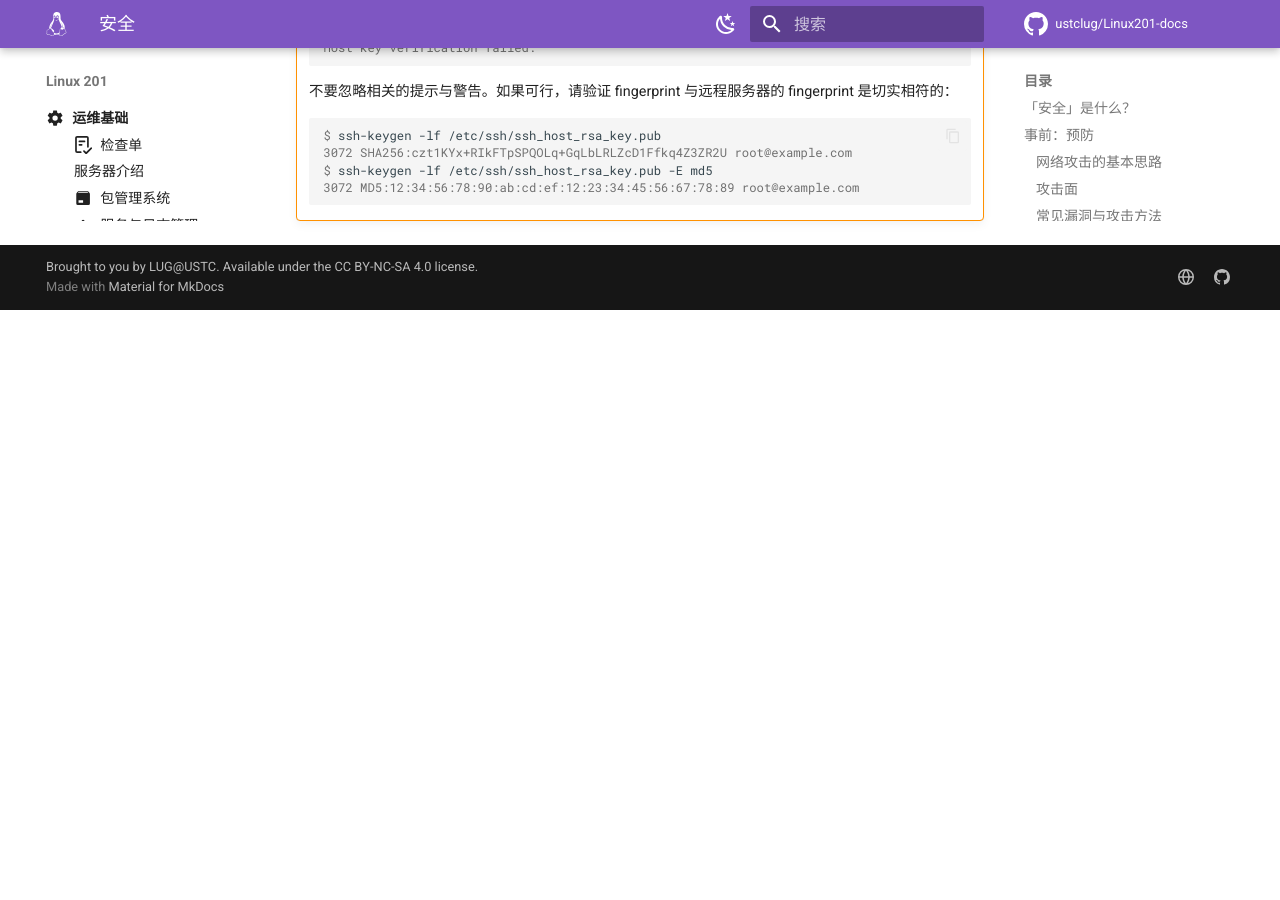
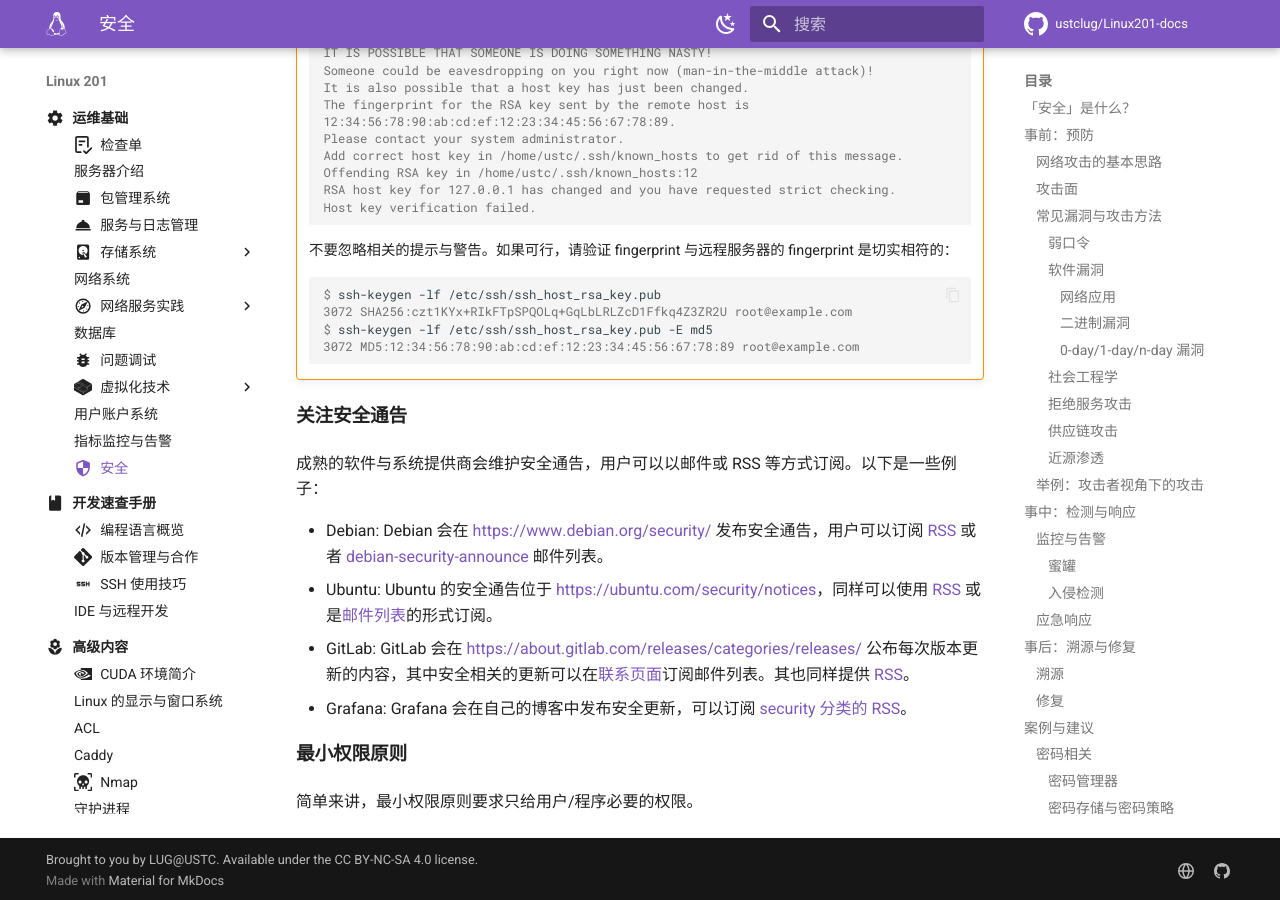
Before and after one commit to ustclug/Linux201-docs, an MkDocs documentation site: the page built from docs/ops/security.md, in a window 1280 px wide and 900 px high, scrolled down 20522 px. Built offline with MkDocs 1.6.1 and Material for MkDocs 9.7.7, drawn with Linux system fonts in a browser that asks for light colours; comment, search, counter and statistics services are not loaded; before the commit the page ends 20832 px from its top, so only the background shows below that; some of the changed text lies outside the part shown.

Commit message:
ops/security: security bullet

````diff
--- a/docs/ops/security.md
+++ b/docs/ops/security.md
@@ -589,6 +589,10 @@
 
 作为现代密码学的常识，密码学算法**不应该**以算法保密为假设，而是应该在算法公开的前提下，保证在密钥不泄漏的时候加密的安全性。同时，也不应该自制安全协议，而是采用成熟的密码学库与算法实现安全目标。如果你不是密码学专家，你永远无法预料到自制的方法会受到什么类型的攻击。
 
+!!! tip "越隐蔽越安全？"
+
+    一种常见的认识是：为了防止别人攻击，技术细节应该隐藏得越深越好（Security through obscurity）。在某些场景下，这么做确实可以让攻击者提升攻击的难度。但是安全的系统设计绝对不应该依赖于「设计细节不被外界所知」这件事情。
+
 !!! example "搜狗输入法，与 CBC padding oracle 攻击"
 
     2023 年 8 月，[有安全研究者发现](https://citizenlab.ca/2023/08/vulnerabilities-in-sogou-keyboard-encryption/)国内包括搜狗输入法在内的许多输入法的云输入功能没有实现正确的加密，导致中间人可以轻而易举地知道用户输入的内容。其中，搜狗输入法实现了自制的 "EncryptWall" 加密系统，但是其实现会被 CBC padding oracle 攻击。
@@ -643,3 +647,16 @@
     $ ssh-keygen -lf /etc/ssh/ssh_host_rsa_key.pub -E md5
     3072 MD5:12:34:56:78:90:ab:cd:ef:12:23:34:45:56:67:78:89 root@example.com
     ```
+
+#### 关注安全通告 {#security-bullet}
+
+成熟的软件与系统提供商会维护安全通告，用户可以以邮件或 RSS 等方式订阅。以下是一些例子：
+
+- Debian: Debian 会在 <https://www.debian.org/security/> 发布安全通告，用户可以订阅 [RSS](https://www.debian.org/security/dsa) 或者 [debian-security-announce](https://lists.debian.org/debian-security-announce/) 邮件列表。
+- Ubuntu: Ubuntu 的安全通告位于 <https://ubuntu.com/security/notices>，同样可以使用 [RSS](https://ubuntu.com/security/notices/rss.xml) 或是[邮件列表](https://lists.ubuntu.com/mailman/listinfo/ubuntu-security-announce)的形式订阅。
+- GitLab: GitLab 会在 <https://about.gitlab.com/releases/categories/releases/> 公布每次版本更新的内容，其中安全相关的更新可以在[联系页面](https://about.gitlab.com/company/contact/)订阅邮件列表。其也同样提供 [RSS](https://about.gitlab.com/security-releases.xml)。
+- Grafana: Grafana 会在自己的博客中发布安全更新，可以订阅 [security 分类的 RSS](https://grafana.com/tags/security/index.xml)。
+
+#### 最小权限原则 {#principle-of-least-privilege}
+
+简单来讲，最小权限原则要求只给用户/程序必要的权限。
````
